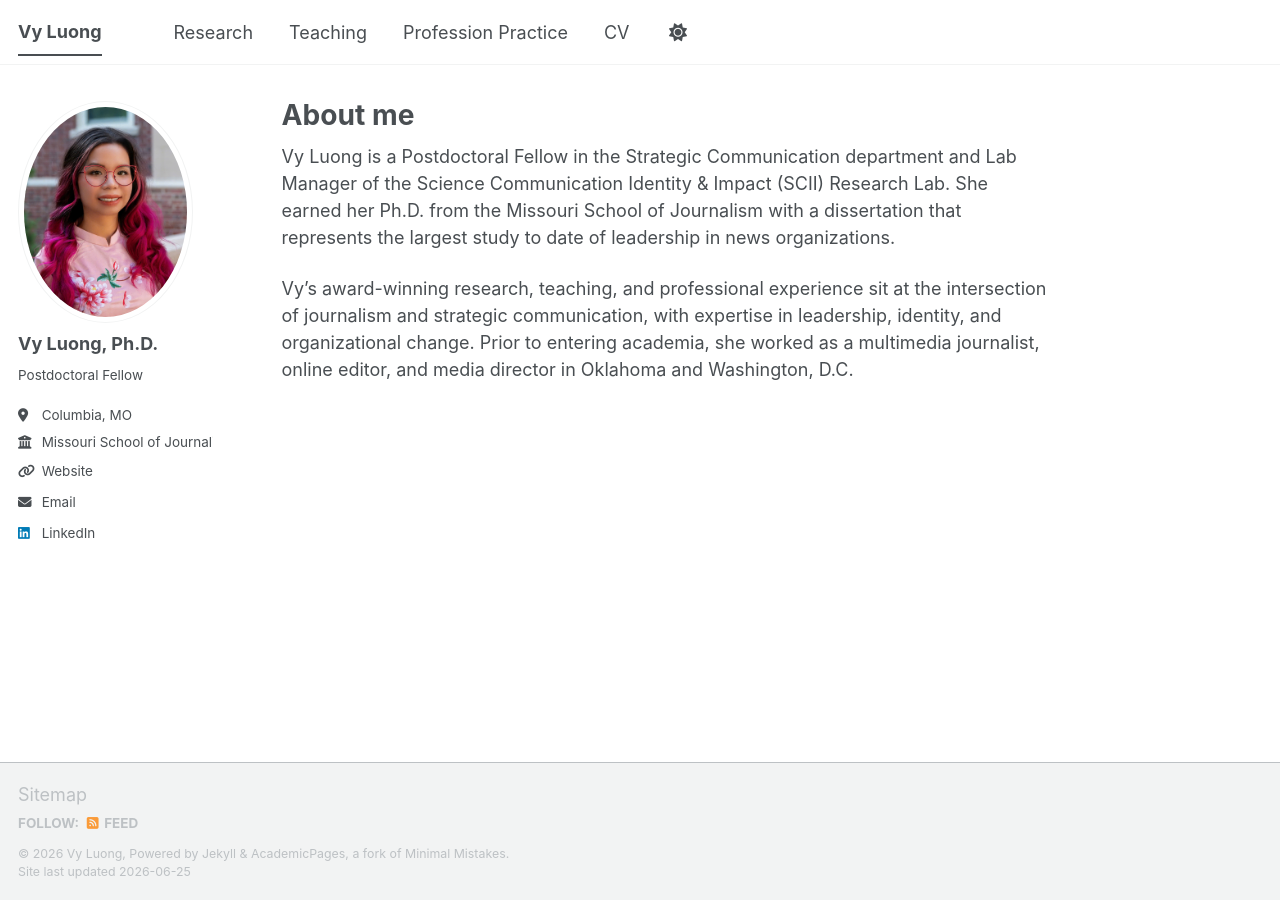
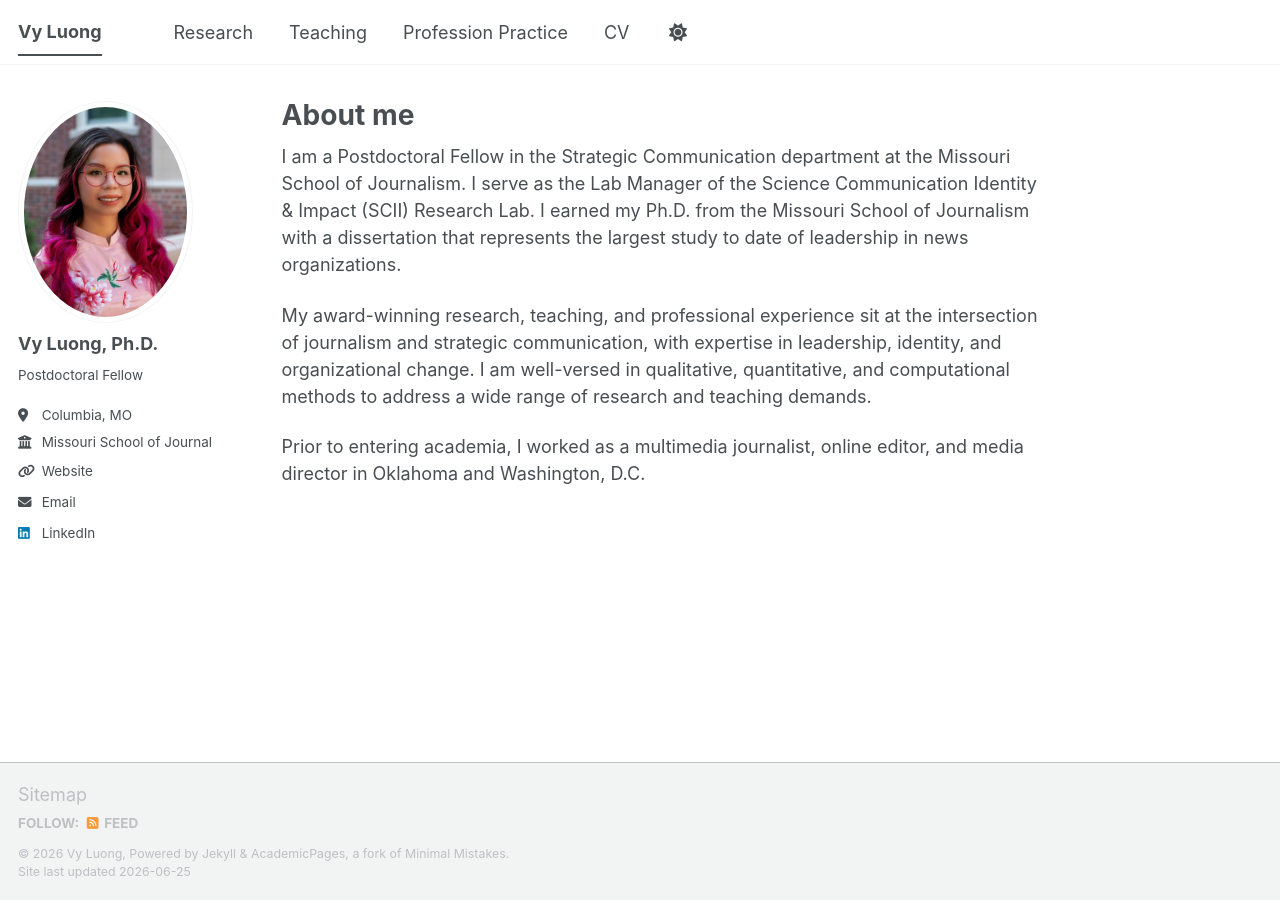
Before and after one commit to vyl236/vyl236.github.io, a Jekyll site: the page built from _pages/about.md, in a window 1280 px wide. Built offline with Jekyll 4.4.1, drawn with Linux system fonts in a browser that asks for light colours; a script bundle is joined from its source files by our own code; library files that are not in the unit come from our copies.

Commit message:
Update about.md

```diff
--- a/_pages/about.md
+++ b/_pages/about.md
@@ -6,6 +6,8 @@
   - /about/
   - /about.html
 ---
-Vy Luong is a Postdoctoral Fellow in the Strategic Communication department and Lab Manager of the Science Communication Identity & Impact (SCII) Research Lab. She earned her Ph.D. from the Missouri School of Journalism with a dissertation that represents the largest study to date of leadership in news organizations.
+I am a Postdoctoral Fellow in the Strategic Communication department at the Missouri School of Journalism. I serve as the Lab Manager of the Science Communication Identity & Impact (SCII) Research Lab. I earned my Ph.D. from the Missouri School of Journalism with a dissertation that represents the largest study to date of leadership in news organizations.
 
-Vy’s award-winning research, teaching, and professional experience sit at the intersection of journalism and strategic communication, with expertise in leadership, identity, and organizational change. Prior to entering academia, she worked as a multimedia journalist, online editor, and media director in Oklahoma and Washington, D.C.
+My award-winning research, teaching, and professional experience sit at the intersection of journalism and strategic communication, with expertise in leadership, identity, and organizational change. I am well-versed in qualitative, quantitative, and computational methods to address a wide range of research and teaching demands.
+
+Prior to entering academia, I worked as a multimedia journalist, online editor, and media director in Oklahoma and Washington, D.C.
```
